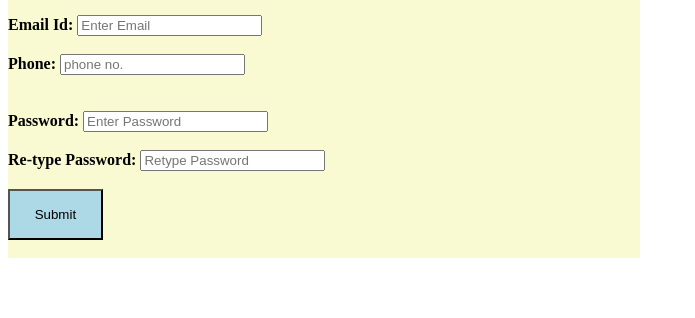
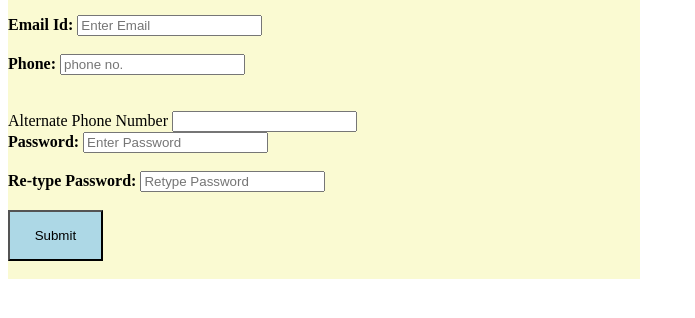
Before and after one commit to prakshiptha07/devops1, a plain HTML site: page index.html in a window 1280 px wide. Shown: the part 104-422 px from the top of the page, without its empty margins (0-695 px from the left). Drawn offline with Linux system fonts and the light colour scheme.

Commit message:
extra field added

```diff
--- a/index.html
+++ b/index.html
@@ -26,6 +26,10 @@ width:15%;
 <input type="text" placeholder="Enter Email"/><br><br>
 <label class="float-left"><b>Phone:</b></label>
 <input type="text" placeholder="phone no."/><br><br><br>
+<div class="input-box">
+<label for ="alternatephNo">Alternate Phone Number</label>
+<input type="text" id="phNo" name="phNo" pattern="\d{10}">
+</div>
 <label class="float-left"><b>Password:</b></label>
 <input type="password" placeholder="Enter Password" /><br><br>
 <label class="float-left"><b>Re-type Password:</b></label>
```
